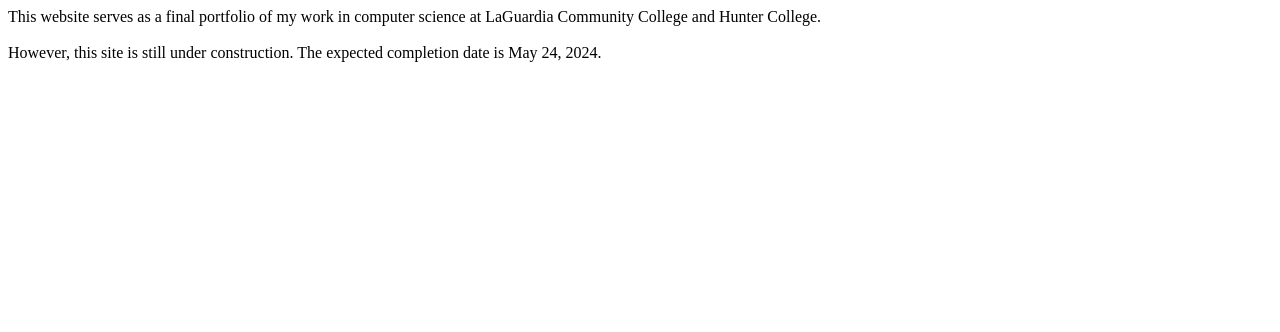
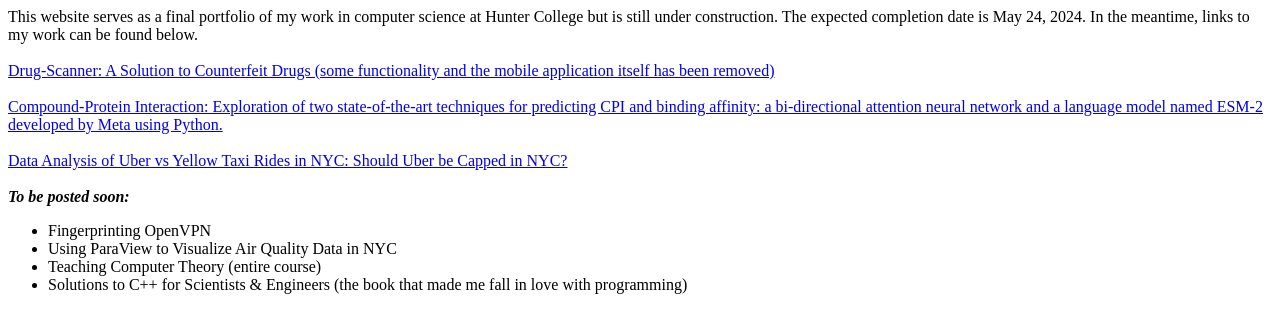
Before and after one commit to rozienabadree/portfolio, a plain HTML site: page index.html in a window 1280 px wide. Drawn offline with Linux system fonts and the light colour scheme.

Commit message:
Posted links to work -- basic updates

```diff
--- a/index.html
+++ b/index.html
@@ -2,13 +2,25 @@
 <html lang="en" dir="ltr">
   <head>
     <meta charset="utf-8">
-    <title></title>
+    <title>Roziena A Badree: Final Portfolio</title>
   </head>
   <body>
 
-    This website serves as a final portfolio of my work in computer science at LaGuardia Community College and Hunter College. <br><br>
+    This website serves as a final portfolio of my work in computer science at Hunter College but is still under construction. The expected completion date is May 24, 2024. In the meantime, links to my work can be found below.<br><br>
 
-    However, this site is still under construction. The expected completion date is May 24, 2024. <br> <br>
+    <a href="https://rozienabadree.github.io/drug-scanner/">Drug-Scanner: A Solution to Counterfeit Drugs (some functionality and the mobile application itself has been removed)</a> <br><br>
 
+    <a href="https://github.com/rozienabadree/compound-protein-interaction">Compound-Protein Interaction: Exploration of two state-of-the-art techniques for predicting CPI and binding affinity: a bi-directional attention neural network
+    and a language model named ESM-2 developed by Meta using Python.</a> <br><br>
+
+    <a href="https://rozienabadree.github.io/projectcsci39542.github.io/">Data Analysis of Uber vs Yellow Taxi Rides in NYC: Should Uber be Capped in NYC?</a> <br><br>
+
+    <b><em>To be posted soon:</em></b>
+    <ul>
+      <li>Fingerprinting OpenVPN</li>
+      <li>Using ParaView to Visualize Air Quality Data in NYC</li>
+      <li>Teaching Computer Theory (entire course)</li>
+      <li>Solutions to C++ for Scientists & Engineers (the book that made me fall in love with programming)</li>
+    </ul>
   </body>
 </html>
```
